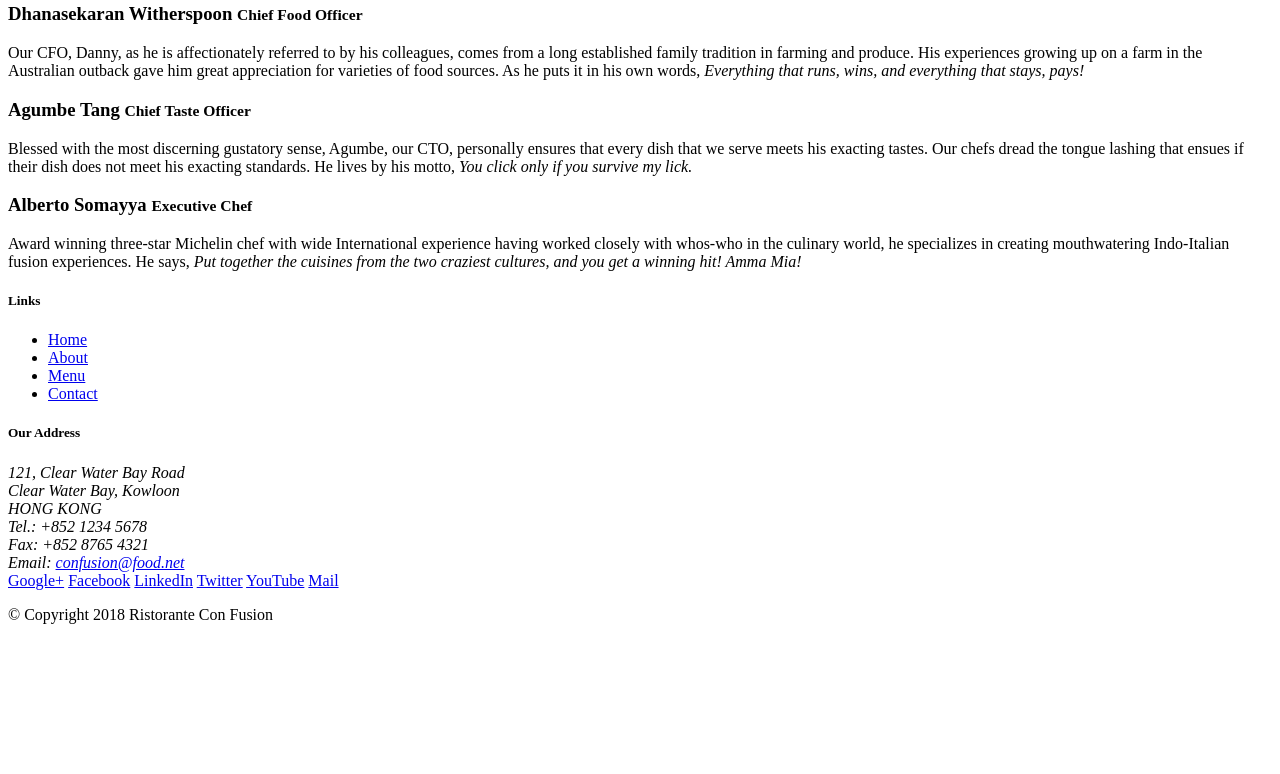
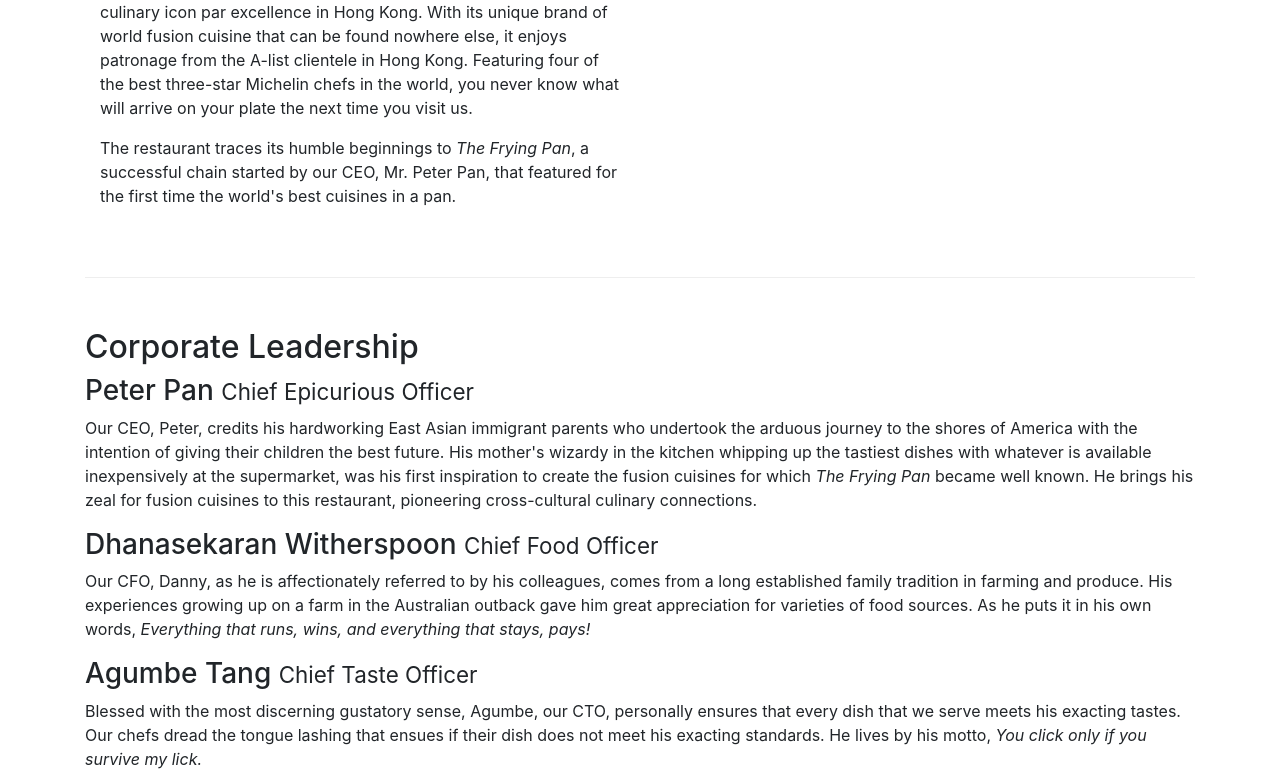
Before and after one commit to shreelekhapanda/restaurantWebPage, a website: page aboutus.html in a window 1280 px wide. Shown: the part 473-1247 px from the top of the page. Before the commit the page ends 1113 px from the top, so only its background shows below. Drawn offline with nearby package versions, Linux system fonts and the light colour scheme.

Commit message:
second commit to about us

```diff
--- a/aboutus.html
+++ b/aboutus.html
@@ -4,6 +4,13 @@
 <head>
 
     <title>Ristorante Con Fusion: About Us</title>
+    <meta charset="utf-8">
+    <meta name="viewport" content="width=device-width, initial-scale=1, shrink-to-fit=no">
+    <meta http-equiv="x-ua-compatible" content="ie=edge">
+
+    <!-- Bootstrap CSS -->
+    <link rel="stylesheet" href="node_modules/bootstrap/dist/css/bootstrap.min.css">
+    <link rel="stylesheet" type="text/css" href="css/style.css">
 
 </head>
 
@@ -22,36 +29,36 @@
         </div>
     </header>
 
-    <div>
-        <div>
-            <div>
+    <div class="container">
+        <div class="row">
+            <div class="col-sm-12">
                <h3>About Us</h3>
                <hr>
             </div>
         </div>
 
-        <div>
-            <div>
+        <div class="row row-content align-items-center">
+            <div class="col-sm-6">
                 <h2>Our History</h2>
                 <p>Started in 2010, Ristorante con Fusion quickly established itself as a culinary icon par excellence in Hong Kong. With its unique brand of world fusion cuisine that can be found nowhere else, it enjoys patronage from the A-list clientele in Hong Kong.  Featuring four of the best three-star Michelin chefs in the world, you never know what will arrive on your plate the next time you visit us.</p>
                 <p>The restaurant traces its humble beginnings to <em>The Frying Pan</em>, a successful chain started by our CEO, Mr. Peter Pan, that featured for the first time the world's best cuisines in a pan.</p>
             </div>
-            <div>
+            <div class="col-sm-6">
             </div>
         </div>
 
 
         <div>
-            <div>
+            <div  class="col-sm-12 row-content align-items-center">
                 <h2>Corporate Leadership</h2>
                 <h3>Peter Pan <small>Chief Epicurious Officer</small></h3>
-                <p>Our CEO, Peter, credits his hardworking East Asian immigrant parents who undertook the arduous journey to the shores of America with the intention of giving their children the best future. His mother's wizardy in the kitchen whipping up the tastiest dishes with whatever is available inexpensively at the supermarket, was his first inspiration to create the fusion cuisines for which <em>The Frying Pan</em> became well known. He brings his zeal for fusion cuisines to this restaurant, pioneering cross-cultural culinary connections.</p>
+                <p class="d-none d-sm-block">Our CEO, Peter, credits his hardworking East Asian immigrant parents who undertook the arduous journey to the shores of America with the intention of giving their children the best future. His mother's wizardy in the kitchen whipping up the tastiest dishes with whatever is available inexpensively at the supermarket, was his first inspiration to create the fusion cuisines for which <em>The Frying Pan</em> became well known. He brings his zeal for fusion cuisines to this restaurant, pioneering cross-cultural culinary connections.</p>
                 <h3>Dhanasekaran Witherspoon <small>Chief Food Officer</small></h3>
-                <p>Our CFO, Danny, as he is affectionately referred to by his colleagues, comes from a long established family tradition in farming and produce. His experiences growing up on a farm in the Australian outback gave him great appreciation for varieties of food sources. As he puts it in his own words, <em>Everything that runs, wins, and everything that stays, pays!</em></p>
+                <p class="d-none d-sm-block">Our CFO, Danny, as he is affectionately referred to by his colleagues, comes from a long established family tradition in farming and produce. His experiences growing up on a farm in the Australian outback gave him great appreciation for varieties of food sources. As he puts it in his own words, <em>Everything that runs, wins, and everything that stays, pays!</em></p>
                 <h3>Agumbe Tang <small>Chief Taste Officer</small></h3>
-                <p>Blessed with the most discerning gustatory sense, Agumbe, our CTO, personally ensures that every dish that we serve meets his exacting tastes. Our chefs dread the tongue lashing that ensues if their dish does not meet his exacting standards. He lives by his motto, <em>You click only if you survive my lick.</em></p>
+                <p class="d-none d-sm-block">Blessed with the most discerning gustatory sense, Agumbe, our CTO, personally ensures that every dish that we serve meets his exacting tastes. Our chefs dread the tongue lashing that ensues if their dish does not meet his exacting standards. He lives by his motto, <em>You click only if you survive my lick.</em></p>
                 <h3>Alberto Somayya <small>Executive Chef</small></h3>
-                <p>Award winning three-star Michelin chef with wide International experience having worked closely with whos-who in the culinary world, he specializes in creating mouthwatering Indo-Italian fusion experiences. He says, <em>Put together the cuisines from the two craziest cultures, and you get a winning hit! Amma Mia!</em></p>
+                <p class="d-none d-sm-block">Award winning three-star Michelin chef with wide International experience having worked closely with whos-who in the culinary world, he specializes in creating mouthwatering Indo-Italian fusion experiences. He says, <em>Put together the cuisines from the two craziest cultures, and you get a winning hit! Amma Mia!</em></p>
             </div>
        </div>
 
@@ -63,7 +70,7 @@
                 <div class="col-4 offset-1 col-sm-2">
                     <h5>Links</h5>
                     <ul class="list-unstyled">
-                        <li><a href="#">Home</a></li>
+                        <li><a href="index.html">Home</a></li>
                         <li><a href="#">About</a></li>
                         <li><a href="#">Menu</a></li>
                         <li><a href="#">Contact</a></li>
@@ -98,6 +105,11 @@
            </div>
         </div>
     </footer>
+    <!-- jQuery first, then Popper.js, then Bootstrap JS. -->
+    <script src="node_modules/jquery/dist/jquery.slim.min.js"></script>
+    <script src="node_modules/popper.js/dist/umd/popper.min.js"></script>
+    <script src="node_modules/bootstrap/dist/js/bootstrap.min.js"></script>
+
 
 </body>
 
```
Also changed, not shown: index.html (+2 -2 lines).
